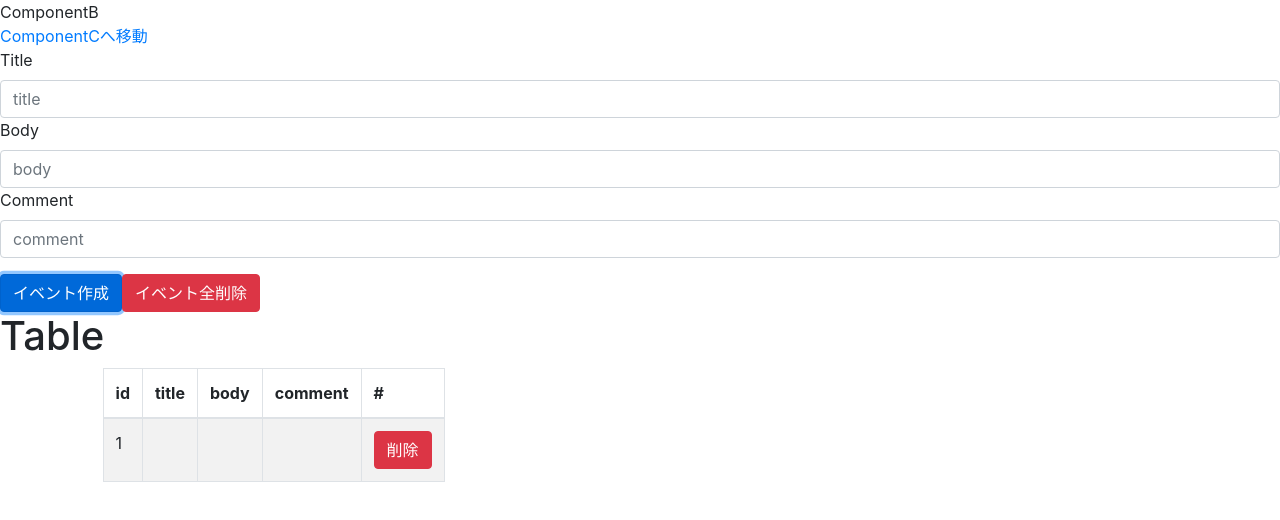
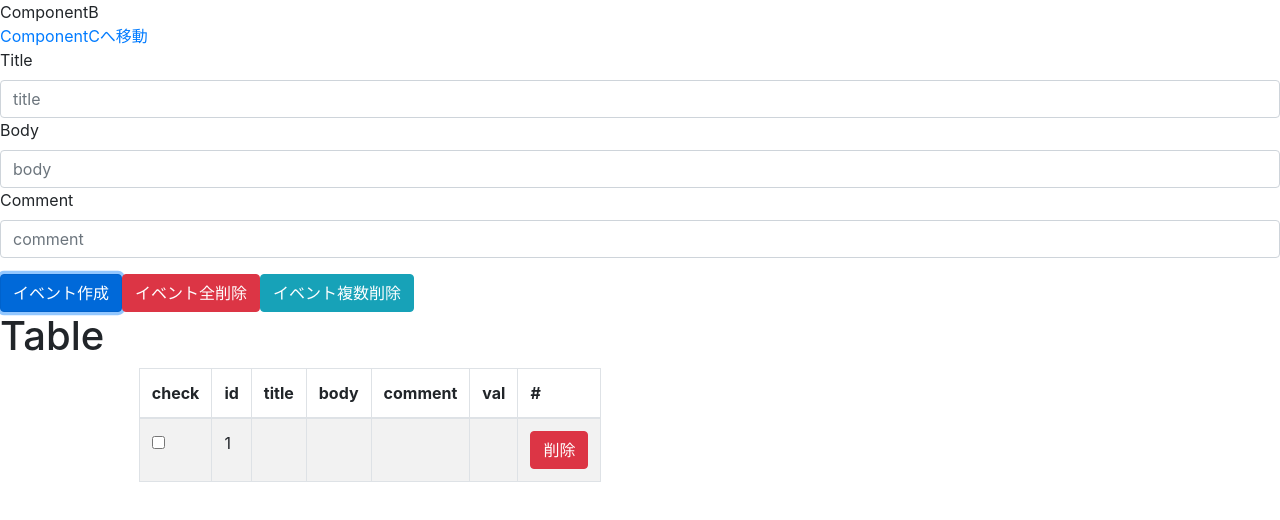
Before and after one commit to asagaorino0/react, a React (Create React App) app in the folder first-app/: page /componentb in a window 1280 px wide. Both pictures are taken after a click on the button "イベント作成". Shown: the top 520 px of the page. Built offline with nearby package versions, Linux system fonts and the light colour scheme.

Commit message:
[add]check途中

```diff
--- a/first-app/src/actions/index.js
+++ b/first-app/src/actions/index.js
@@ -5,3 +5,5 @@ export const RESET = 'RESET'
 export const ADD_EVENT = 'ADD_EVENT'
 export const ALL_RESET = 'ALL_RESET'
 export const CYOI_RESET = 'CYOI_RESET'
+export const KORE_KORE = 'KORE_KORE'
+export const KORE_RESET = 'KORE_RESET'
--- a/first-app/src/components/ComponentB.js
+++ b/first-app/src/components/ComponentB.js
@@ -2,7 +2,7 @@ import React, { useState, useReducer } from 'react'
 import { Link } from 'react-router-dom';
 import 'bootstrap/dist/css/bootstrap.min.css';
 import { Button, Form, Table } from 'react-bootstrap'
-import { ADD_EVENT, ALL_RESET, CYOI_RESET } from '../actions';
+import { ADD_EVENT, ALL_RESET, CYOI_RESET, KORE_RESET } from '../actions';
 import reducer from '../reducers/index';
 
 const ComponentB = () => {
@@ -11,6 +11,7 @@ const ComponentB = () => {
     const [title, setTitle] = useState('');
     const [body, setBody] = useState('');
     const [comment, setComment] = useState('');
+    const [checkedItems, setCheckedItems] = useState({})
 
     const handleClick = (e) => {
         e.preventDefault();
@@ -18,7 +19,7 @@ const ComponentB = () => {
             type: ADD_EVENT,
             title,
             body,
-            comment
+            comment,
         });
         setTitle('');
         setBody('');
@@ -31,6 +32,28 @@ const ComponentB = () => {
             type: ALL_RESET,
         });
     };
+
+    const korekeshi = (k) => {
+        k.preventDefault();
+        dispatch({
+            type: KORE_RESET,
+        });
+    };
+
+    const handleChange = (e) => {
+        setCheckedItems({
+            ...checkedItems,
+            [e.target.id]: e.target.checked,
+        })
+        console.log('checkedItems:', checkedItems)
+    }
+
+    const erandayatura = Object.entries(checkedItems).reduce((pre, [id, value]) => {
+        pre.push(id);
+        return pre
+    }, []);
+    console.log('erandayatura', erandayatura);
+
 
     return (
         <>
@@ -67,6 +90,9 @@ const ComponentB = () => {
                 <Button variant="danger" onClick={zenkeshi}>
                     イベント全削除
                  </Button>
+                <Button variant="info" onClick={korekeshi}>
+                    イベント複数削除
+                 </Button>
 
             </Form>
 
@@ -75,10 +101,12 @@ const ComponentB = () => {
                 <Table striped bordered hover align="left">
                     <thead>
                         <tr>
+                            <th>check</th>
                             <th>id</th>
                             <th>title</th>
                             <th>body</th>
                             <th>comment</th>
+                            <th>val</th>
                             <th>#</th>
                         </tr>
                     </thead>
@@ -96,10 +124,19 @@ const ComponentB = () => {
 
                             return (
                                 <tr key={index}>
+                                    <td>
+                                        <input type="checkbox"
+                                            id={data.id}
+                                            onChange={handleChange}
+                                        // onCheck={Val = 1}
+                                        />
+
+                                    </td>
                                     <td>{data.id}</td>
                                     <td>{data.title}</td>
                                     <td>{data.body}</td>
                                     <td>{data.comment}</td>
+                                    <td>{data.val}</td>
                                     <td>
                                         <Button variant="danger" onClick={cyoikeshi}>
                                             削除
--- a/first-app/src/reducers/index.js
+++ b/first-app/src/reducers/index.js
@@ -1,4 +1,4 @@
-import { INCREMENT, DECREMENT, RESET, ADD_EVENT, ALL_RESET, CYOI_RESET } from '../actions/index'
+import { INCREMENT, DECREMENT, RESET, ADD_EVENT, ALL_RESET, CYOI_RESET, KORE_KORE, KORE_RESET } from '../actions/index'
 
 
 const reducer = (state = [], action) => {
@@ -12,13 +12,13 @@ const reducer = (state = [], action) => {
 
         case ADD_EVENT:
             const event = {
-                title: action.title, body: action.body, comment: action.comment
+                check: action.check, title: action.title, body: action.body, comment: action.comment
             };
             const id = state.length + 1;
             return [...state, { id, ...event }];
 
         case ALL_RESET:
-            return [...state.length = ""];
+            return [];//← return [...state.length = ""];
 
         case CYOI_RESET:
             console.log(state, "クリック前");
@@ -29,8 +29,18 @@ const reducer = (state = [], action) => {
             console.log(newdata);
             return newdata;
 
+        case KORE_RESET:
+            console.log(state, "クリック前");
+
+            const newkore = state.filter(state => {
+                return state.id !== state.checked;//?????????
+            });
+            console.log(newkore, "newkore");
+            return newkore;
+
         default:
             return state;
+
     }
 }
 export default reducer;
```
